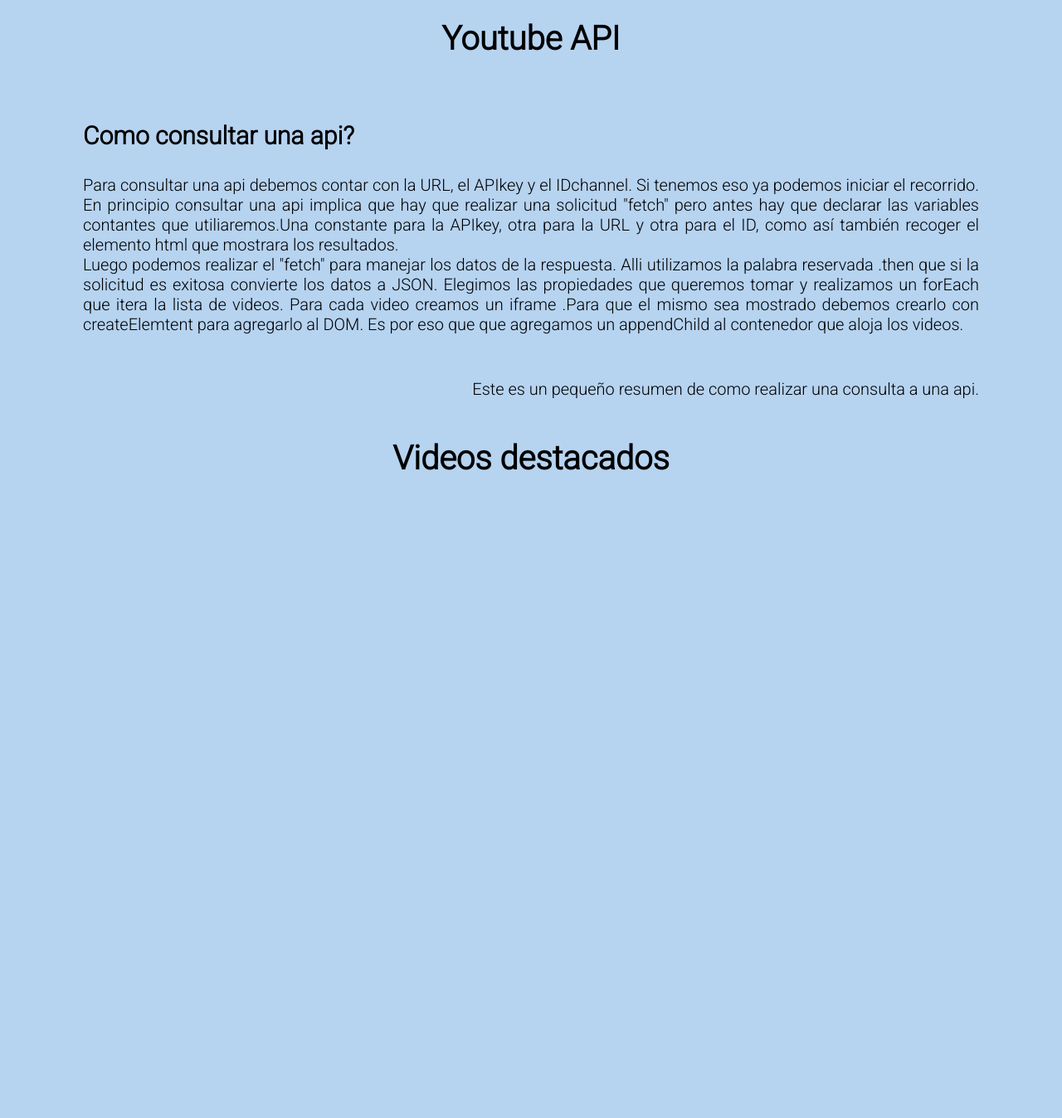
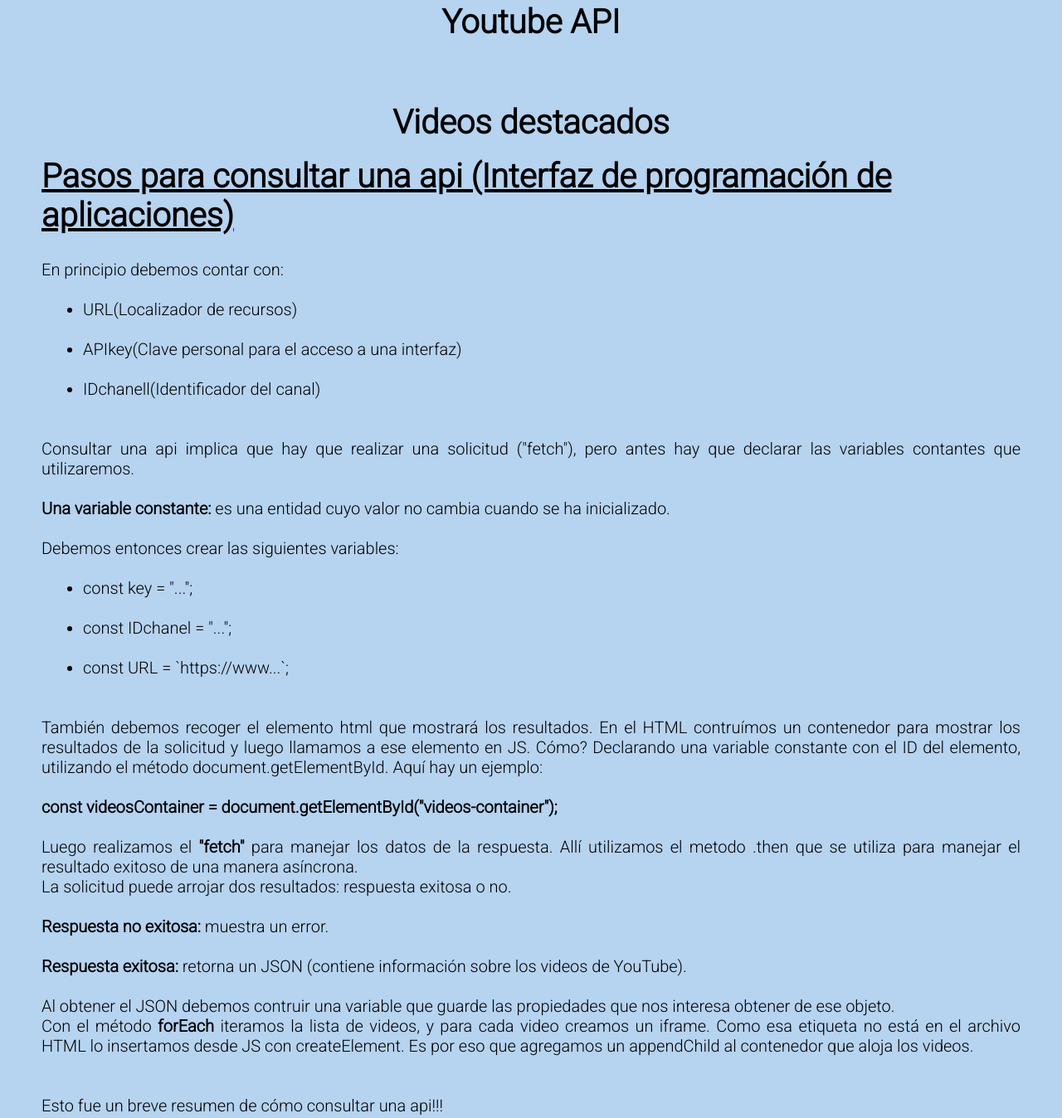
Before and after one commit to MelinaOcanto/YouTubeAPI, a plain HTML site: page index.html in a window 1280 px wide. Shown: the part 17-1365 px from the top of the page at 83% size. Before the commit the page ends 800 px from the top, so only its background shows below. Drawn offline with Linux system fonts and the light colour scheme; no server answers.

Commit message:
breve explicación

```diff
--- a/css/estilos.css
+++ b/css/estilos.css
@@ -19,12 +19,13 @@
 h1{
     justify-content: center;
     font-size: 40px;
-    margin: 40px;
+    margin: 20px;
 }
 
 h2{
-    margin-left: 100px;
-    font-size: 30px;
+    margin-left: 50px;
+    font-size: 40px;
+    text-decoration: underline;
 }
 
 
@@ -32,26 +33,17 @@
 .contenedorExp {
     display: flex;
     flex-direction: column;
-    align-items: center;
+
     text-align: justify;
-    margin: 30px 100px 30px 100px;
+    margin: 30px 50px 30px 50px;
     font-family: "Roboto";
     font-weight:400;
     font-size: 20px;
-
-
 }
 
-.apartado{
-    display: flex;
-    justify-content: end;
-    margin: 30px 100px 30px 100px;
-    font-family: "Roboto";
-    font-weight:400;
-    font-size: 20px;
-
+.contenedorExp li{
+    margin-left: 50px;
 }
-
 .videosDestacados{
     display: flex;
     justify-content: center;
--- a/index.html
+++ b/index.html
@@ -15,30 +15,90 @@
     <h1>Youtube API</h1>
     <br>
     <br>
-    <h2>Como consultar una api?</h2>
 
-    <div class="contenedorExp">
-        <p>Para consultar una api debemos contar con la URL, el APIkey y el IDchannel. Si tenemos eso ya podemos iniciar el recorrido.
-        En principio consultar una api implica que hay que realizar una solicitud "fetch" pero antes hay que
-        declarar las variables contantes que utiliaremos.Una constante para la APIkey, otra para la URL y otra
-        para el ID, como así también recoger el elemento html que mostrara los resultados.<br>
-        Luego podemos realizar el "fetch" para manejar los datos de la respuesta. Alli utilizamos la
-        palabra reservada .then que si la solicitud es exitosa convierte los datos a JSON. Elegimos las propiedades
-        que queremos tomar y realizamos un forEach que itera la lista de videos. Para cada video creamos un iframe
-        .Para que el mismo sea mostrado debemos crearlo con createElemtent para agregarlo al DOM.
-        Es por eso que que agregamos un appendChild al contenedor que aloja los videos.</p>
-    <br>
-
-    </div>
-    <div>
-        <p class="apartado">Este es un pequeño resumen de como realizar una consulta a una api.</p>
-    </div>
     <br>
 
     <div class="videosDestacados">Videos destacados</div>
 
 
     <div id="videos-container"></div>
+    <br>
+    <h2>Pasos para consultar una api (Interfaz de programación de aplicaciones)</h2>
+
+    <div class="contenedorExp">
+        <p>En principio debemos contar con: </p>
+        <br>
+        <ul>
+            <li>
+                URL(Localizador de recursos)
+            </li>
+            <br>
+            <li>
+                APIkey(Clave personal para el acceso a una interfaz)
+            </li>
+            <br>
+            <li>
+                IDchanell(Identificador del canal)
+            </li>
+            <br>
+        </ul>
+        <br>
+        <p>
+            Consultar una api implica que hay que realizar una solicitud ("fetch"), pero antes hay que
+        declarar las variables contantes que utilizaremos.<br><br>
+        <b>Una variable constante:</b> es una entidad cuyo valor no cambia cuando se ha inicializado. <br><br>
+        Debemos entonces crear las siguientes variables: <br></p><br>
+        <ul>
+            <li>
+                const key = "...";
+            </li>
+            <br>
+            <li>
+                const IDchanel = "...";
+            </li>
+            <br>
+            <li>
+                const URL = `https://www...`;
+            </li>
+            <br>
+        </ul>
+        <br>
+        <p> También debemos recoger el elemento html que mostrará los resultados.
+            En el HTML contruímos un contenedor para mostrar los resultados de la solicitud y
+            luego llamamos a ese elemento en JS.
+            Cómo? Declarando una variable constante con el ID del elemento, utilizando el método
+            document.getElementById. Aquí hay un ejemplo:<br>
+            <br>
+            <b>const videosContainer = document.getElementById("videos-container");</b>
+            <br>
+            <br>
+            Luego realizamos el <b>"fetch"</b> para manejar los datos de la respuesta. Allí utilizamos el metodo
+            .then que se utiliza para manejar el resultado exitoso de una manera asíncrona.<br>
+            La solicitud puede arrojar dos resultados: respuesta exitosa o no. <br>
+            <br>
+            <b>Respuesta no exitosa:</b> muestra un error.<br>
+            <br>
+            <b>Respuesta exitosa:</b> retorna un JSON (contiene información sobre los videos de YouTube).<br>
+            <br>
+            Al obtener el JSON debemos contruir una variable que guarde las propiedades que nos interesa obtener
+            de ese objeto. <br>
+            Con el método <b>forEach</b> iteramos la lista de videos, y para cada video creamos un iframe.
+            Como esa etiqueta no está en el archivo HTML lo insertamos desde JS con createElement.
+            Es por eso que agregamos un appendChild al contenedor que aloja los videos.
+            <br>
+            <br>
+            <br>
+            Esto fue un breve resumen de cómo consultar una api!!!
+            </p>
+            <br>
+            <br>
+
+
+
+    <br>
+
+    </div>
+
 
 
 
```
